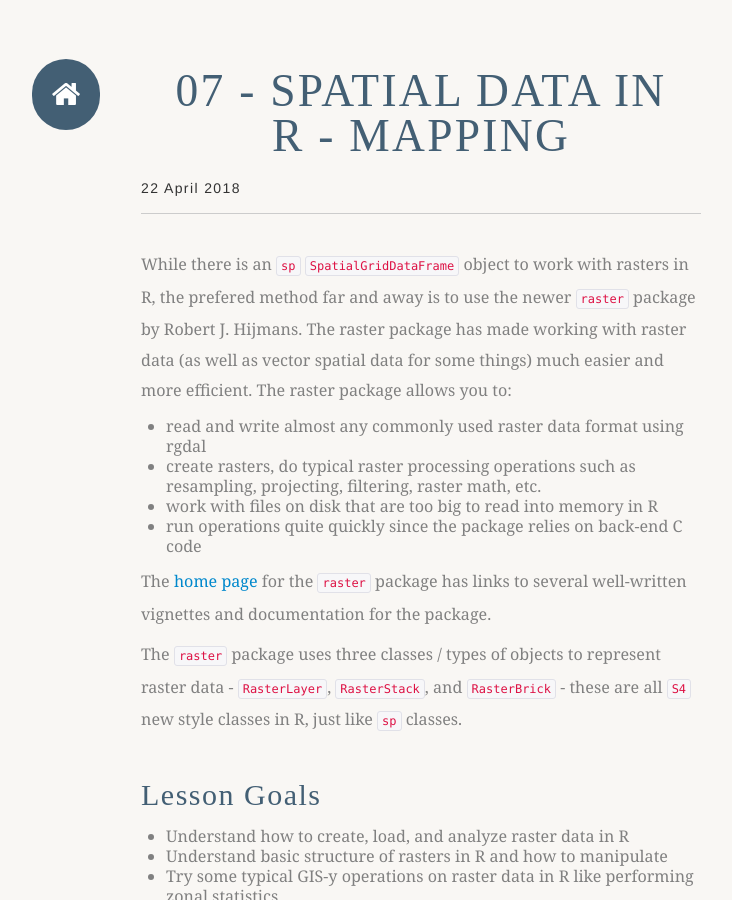
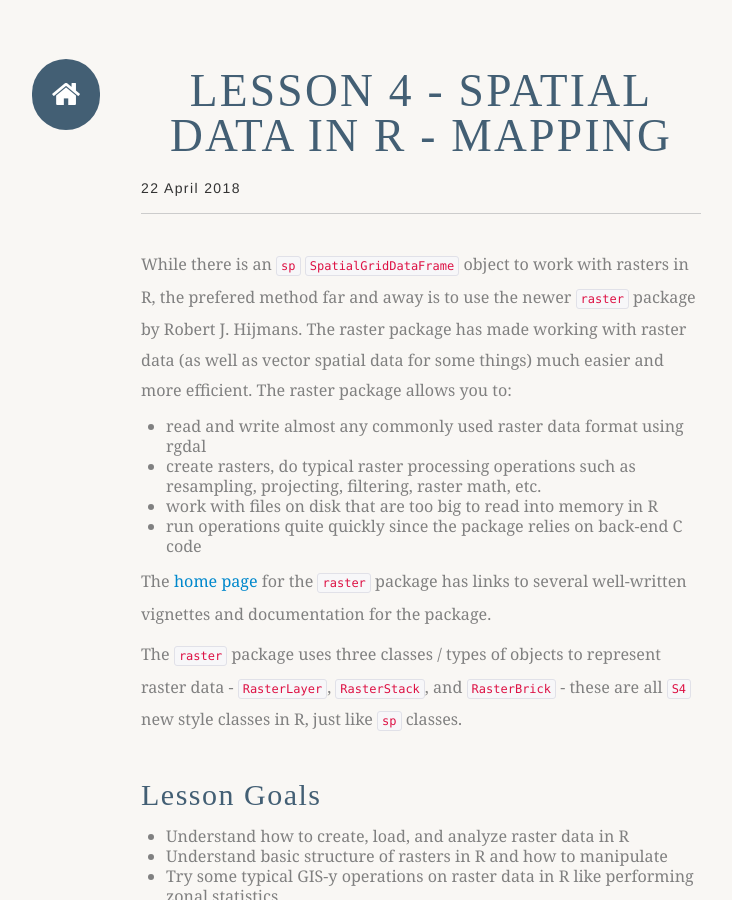
Before and after one commit to mhweber/AWRA_GIS_R_Workshop, a Jekyll site: the page built from _posts/2018-04-22-07-Quick-maps-in-R.md, in a window 1280 px wide and 900 px high. Shown: the whole window, without its empty margins (289-1021 px from the left). Built offline with Jekyll 4.4.1, drawn with Linux system fonts in a browser that asks for light colours; nearby versions of some CDN libraries; some web fonts are replaced; library files that are not in the unit come from our copies.

Commit message:
re-titled mapping in R

```diff
--- a/_posts/2018-04-22-07-Quick-maps-in-R.md
+++ b/_posts/2018-04-22-07-Quick-maps-in-R.md
@@ -1,5 +1,5 @@
 ---
-title: "07 - Spatial Data in R - Mapping"
+title: "Lesson 4 - Spatial Data in R - Mapping"
 author: Marc Weber
 layout: post_page
 ---
```
